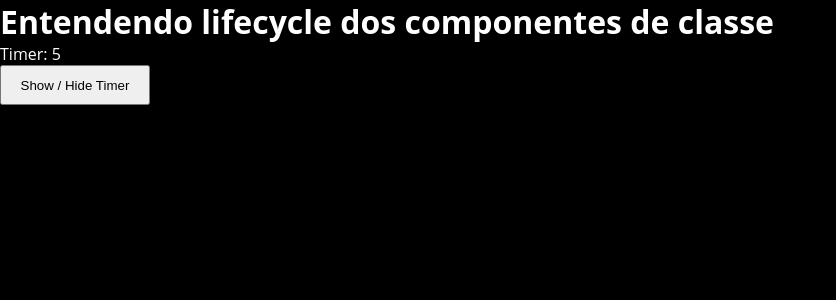
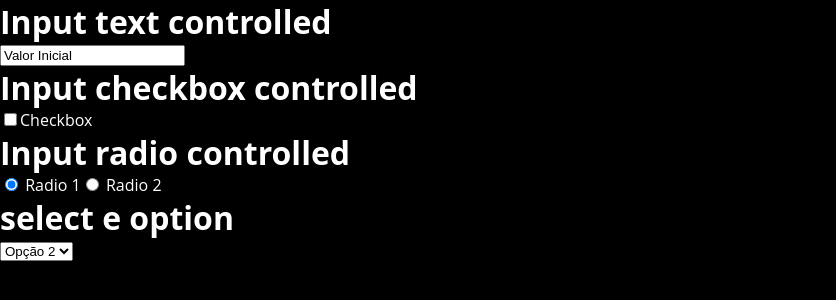
Before and after one commit to Victor-Jacon/course-react-ninja, a React (Create React App) app: page / in a window 1280 px wide. Shown: the top 300 px of the page, without its empty margins (0-836 px from the left). Built offline with nearby package versions, Linux system fonts and the light colour scheme.

Commit message:
lifecycle + prop-types + formularios

```diff
--- a/package.json
+++ b/package.json
@@ -6,6 +6,7 @@
     "@testing-library/jest-dom": "^5.11.4",
     "@testing-library/react": "^11.1.0",
     "@testing-library/user-event": "^12.1.10",
+    "prop-types": "^15.7.2",
     "react": "^17.0.2",
     "react-dom": "^17.0.2",
     "react-scripts": "4.0.3",
--- a/perguntas.json
+++ b/perguntas.json
@@ -5,6 +5,11 @@
     "O que é escopo léxico?":"É quando acessamos o escopo usando keywords como this.",
     "Qual é o fluxo de dados do react?":"Unidirecional, do parent para os children",
     "Os lifecycles como componentwillreceiveprops, e outros, estão deprecados?":"Sim",
+    "Prop.types está deprecado. O que foi lançado pra substituir?":"Os devs usam typescript interface pra substituir o prop types do react. Mas o pacote proptypes que foi deprecado foi descolado do react padrão, e agora precisa ser instalado a parte. yarn add prop-types. A sintaxe também mudou segue a documentação de como usar agora: https://reactjs.org/docs/typechecking-with-proptypes.html",
+    "Qual a sintaxe correta pra acessar o estado com class components?":"No functional components a gente acessa direto. No class é assim: value={this.state.value}",
+    "O que são controled components?":"São componentes que a gente usa onChange + state pra gerenciar o estado.",
+    "O que são uncontroled components?":"É quando ao invés de usar onChange + state, a gente deixa como um elemento html puro. Exemplo: <input /> desta forma o html gerencia o estado no proprio input. Mas a gente não consegue acessar o target.value dele.",
+    "Como criar um uncontroled component que tenha valor inicial?":"usando a prop do html defaultValue. Dificilmente vais usar. Mas é assim. ",
     "Na vida real, porque configurar o webpack e todo o boilerplate na mão, se a gente pode usar create-react-app, e outros clis?":"",
     "Posso fazer meu react app com create-react-app, e depois buildar ele direto conforme fala a documentação ou precisa fazer de outra forma?":"",
     "Como usar configurar e default props no meu componente?":"",
--- a/src/App.js
+++ b/src/App.js
@@ -1,28 +1,20 @@
 import React, { Component } from 'react'
 import ClassComponent from './Examples/ClassComponent';
+import Formularios from './Examples/Formularios';
 import Lifecycle, { Timer } from './Examples/Lifecycle';
+import { TestingProps } from './Examples/TestingProps';
 import './index.css';
 
 export class App extends Component {
 
   constructor () {
     super()
-    this.state = {
-      showTimer: true
-    }
   }
 
   render() {
     return (
       <div className="App container">
-      <Lifecycle />
-
-      {this.state.showTimer && <Timer />}
-      <button onClick={() => {
-        this.setState({ showTimer: !this.state.showTimer })
-      }} >
-        Show / Hide Timer
-      </button> {/* [Timer 2] Neste botão eu determino se o timer vai aparecer ou não. */}
+      <Formularios />
     </div>
     )
   }
--- /dev/null
+++ b/src/Examples/Formularios.js
@@ -0,0 +1,52 @@
+import React, { Component } from 'react'
+
+export class Formularios extends Component {
+
+  constructor() {
+    super()
+    this.state = {
+      value:'Valor Inicial',
+      checked: false,
+      selectValue: '2'
+    }
+  }
+
+  render() {
+    return (
+      <div>
+        <h1>Input text controlled</h1>
+
+        <form>
+          <input type="text" value={this.state.value} onChange={(e) => this.setState({ value: e.target.value }) }/>
+
+          {/* [Controlled 1] Pra inverter o state de um checkbox a sintaxe é diferente. Não usamos o e.target como de costume. */}
+          {/* [Controlled 2] O checkbox uncontrolled é defaultChecked={false}, por exemplo. Sem o state e sem o onChange.  */}
+          <label>
+            <h1>Input checkbox controlled</h1>
+            <input type="checkbox" checked={this.state.checked} onChange={(e) => this.setState({ checked: !this.state.checked })}/>
+            Checkbox
+
+          {/* [Controlled 3] É igual ao checkbox.  */}
+            <h1>Input radio controlled</h1>
+            <input type="radio" name="teste" value="1" defaultChecked /> Radio 1
+            <input type="radio" name="teste" value="2"/> Radio 2
+          </label>
+        </form>
+
+        {/* [Controlled 4] Dica: Pode passar o value direto na tag select ao invés de passar na option. Isso torna ele um controlled component e precisa usar em conjunto com onChange pra funcionar. */}
+        {/* [Controlled 5] Dica: Pode passar uma keyword multiple dentro do select que permite selecionar mais de uma opção. Aí neste caso usamos array ao invês de objeto. */}
+        {/* Descontrolado: selected; Controlled:  */}
+        <form>
+          <h1>select e option</h1>
+          <select value={this.state.selectValue} onChange={(e) => this.setState({ selectValue: e.target.selectValue }) }>
+            <option value="1">Opção 1</option>
+            <option value="2">Opção 2</option>
+            <option value="3">Opção 3</option>
+          </select>
+        </form>
+      </div>
+    )
+  }
+}
+
+export default Formularios
--- a/src/Examples/Lifecycle.js
+++ b/src/Examples/Lifecycle.js
@@ -14,10 +14,33 @@ export class Timer extends Component {
   // [Timer 4] Passo a referência do setInterval para o timer
   componentDidMount() {
     this.timer = setInterval(() => this.setState({ time: this.state.time + 1 }), 1000)
+    console.log('componentDidMount')
   }
 
   componentWillUnmount() {
     clearInterval(this.timer)
+    console.log('componentWillUnmount')
+  }
+
+    // Só executa quando passamos novas propriedades para este elemento. Aqui podemos usar setState.
+  componentWillReceiveProps (nextProps) {
+    console.log('componentWillReceiveProps', this.props, nextProps)
+  }
+
+  // Determina se o componente deve ou não ser renderizado novamente. logo ele espera um return true ou false
+  shouldComponentUpdate (nextProps, nextState) {
+    console.log('shouldComponentUpdate')
+    return true
+  }
+
+  // Executa antes do componente ser atualizado na tela. Não podemos mexer no estado aqui.
+  componentWillUpdate(nextProps, nextState) {
+    console.log('componentWillUpdate')
+  }
+
+  // Executa após a renderização do componente.
+  componentDidUpdate(prevProps, prevState) {
+    console.log('componentDidUpdate')
   }
 
   render() {
@@ -31,22 +54,30 @@ export class Timer extends Component {
   }
 }
 
+/* ########################################################################################################### */
+
 export class Lifecycle extends Component {
 
-  constructor() {
+  constructor () {
     super()
+    this.state = {
+      showTimer: true,
+      time: 0
+    }
   }
 
+    // Só executa quando passamos novas propriedades para este elemento.
+    componentWillReceiveProps (nextProps) {
+      console.log('componentWillReceiveProps', this.props, nextProps)
+    }
+
   // Executa do lado do front e do server
-  componentWillMount() {
-  }
+  componentWillMount() {}
 
   // Executa apenas no front
-  componentDidMount() {
-  }
+  componentDidMount() {}
 
-  componentWillUnmount() {
-  }
+  componentWillUnmount() {}
 
   /*
   Montando e desmontando:
@@ -66,6 +97,19 @@ export class Lifecycle extends Component {
       <>
         <div>
           <h1>Entendendo lifecycle dos componentes de classe</h1>
+
+          {/* EXEMPLO 1 - AULA 23*/}
+          {this.state.showTimer && <Timer />}
+          <button onClick={() => { this.setState({ showTimer: !this.state.showTimer })}} >
+            Show / Hide Timer
+          </button> {/* [Timer 2] Neste botão eu determino se o timer vai aparecer ou não. */}
+
+
+          {/* EXEMPLO 2 - AULA 23*/}
+          <Timer time={this.state.time} />
+          <button onClick={() => {this.setState({ time: this.state.time + 10 })}} >
+            CHANGE PROPS
+          </button> {/* [Timer 2] Neste botão eu determino se o timer vai aparecer ou não. */}
         </div>
       </>
     )
--- /dev/null
+++ b/src/Examples/TestingProps.js
@@ -0,0 +1,36 @@
+import React, { Component } from 'react'
+import PropTypes from 'prop-types';
+
+/* COMPONENTES */
+
+// [PropTypes 1] Vamos reutilizar este botão. Ele terá um título reutilizável. Ele terá uma função onClick personalizável também.
+export const Button = ({ children, handleClick }) => {
+  return (
+    <button onClick={handleClick}>
+      {children}
+    </button>
+  )
+}
+
+// [PropTypes 2] Vamos tipar as props que nosso componente Button pode receber. Isso habilita o auto-complete da IDE. E também evita erros de tipagem.
+Button.propTypes = {
+  handleClick: PropTypes.func.isRequired,
+  children: PropTypes.string
+}
+
+/* COMPOSIÇÃO */
+
+export class TestingProps extends Component {
+  render() {
+    return (
+      <div>
+        <h1>Entendendo proptypes</h1>
+        <Button handleClick={() => console.log('clicou')}>
+          Clique aqui
+        </Button>
+      </div>
+    )
+  }
+}
+
+export default TestingProps
```
